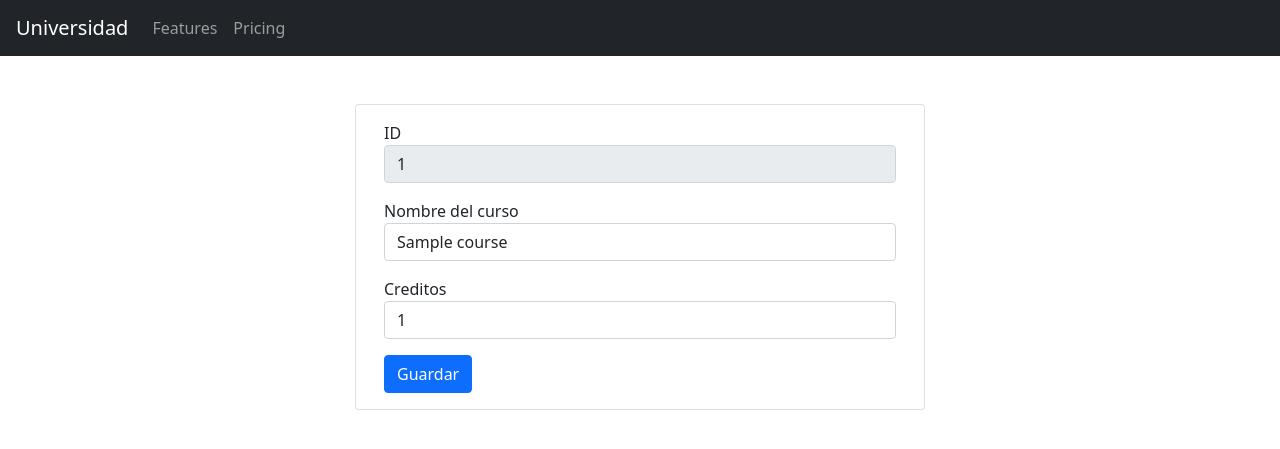
After one commit to ASDaxsorb/universidad-django, a Django app: page /edit_course/1 in a window 1280 px wide. The commit adds this page. Shown: the top 449 px of the page. Run offline with Django 4.2, Linux system fonts and the light colour scheme; tables that the repository leaves empty hold one stand-in row (values such as "Sample post"); some libraries are stand-ins or nearby versions.

Commit message:
Added uupdate view and template course

```diff
--- a/academico/templates/base.html
+++ b/academico/templates/base.html
@@ -19,7 +19,9 @@
   <body>
     <header>
       <nav class="navbar navbar-expand-lg navbar-dark bg-dark px-3">
-        <a href="#" class="navbar-brand">Universidad</a>
+        <a href="{% url 'academico:home' %}" class="navbar-brand"
+          >Universidad</a
+        >
         <button
           class="navbar-toggler"
           type="button"
--- /dev/null
+++ b/academico/templates/edit_course.html
@@ -0,0 +1,43 @@
+{% extends 'base.html' %} {% block content %}
+<section class="row justify-content-center">
+  <div class="card col col-11 col-md-6">
+    <div class="card-body">
+      {% if error %}
+      <div class="alert alert-danger">{{ error }}</div>
+      {% endif %}
+      <form
+        action="{% url 'academico:update_course' course.id %}"
+        method="POST"
+      >
+        {% csrf_token %}
+        <div class="form-group mb-3">
+          <label for="course_name"> ID </label>
+          <span class="form-control" readonly>{{ course.id }}</span>
+        </div>
+        <div class="form-group mb-3">
+          <label for="course_name"> Nombre del curso </label>
+          <input
+            id="course_name"
+            name="course_name"
+            type="text"
+            class="form-control"
+            value="{{course.name | capfirst }}"
+          />
+        </div>
+        <div class="form-group mb-3">
+          <label for="course_name"> Creditos </label>
+          <input
+            id="credits"
+            name="credits"
+            type="number"
+            min="0"
+            class="form-control"
+            value="{{course.credits}}"
+          />
+        </div>
+        <button type="submit" class="btn btn-primary">Guardar</button>
+      </form>
+    </div>
+  </div>
+</section>
+{% endblock %}
--- a/academico/urls.py
+++ b/academico/urls.py
@@ -6,4 +6,6 @@ urlpatterns = [
     path("", views.home, name="home"),
     path("add_course/", views.add_course, name="add_course"),
     path("delete_course/<int:id>", views.delete_course, name="delete_course"),
+    path("edit_course/<int:id>", views.edit_course, name="edit_course"),
+    path("update_course/<int:id>", views.update_course, name="update_course"),
 ]
--- a/academico/views.py
+++ b/academico/views.py
@@ -29,3 +29,32 @@ def add_course(request):
 
 def delete_course(request, id):
     course = get_object_or_404(Course, pk=id)
+    course.delete()
+
+    return redirect(reverse("academico:home"))
+
+
+def edit_course(request, id):
+    course = get_object_or_404(Course, pk=id)
+    return render(request, "edit_course.html", {"course": course})
+
+
+def update_course(request, id):
+    try:
+        course = get_object_or_404(Course, pk=id)
+        name = request.POST["course_name"].strip().lower()
+        credits = request.POST["credits"]
+
+        if name == "":
+            raise Exception("The course must have a name")
+
+        if int(credits) < 0:
+            raise Exception("The credits mus be greather than 0")
+
+        course.name = name
+        course.credits = credits
+        course.save()
+    except Exception as error:
+        return render(request, "edit_course.html", {"course": course, "error": error})
+
+    return redirect(reverse("academico:home"))
```
Also changed, not shown: academico/templates/manage_courses.html (+15 -10 lines), universidad.db.
